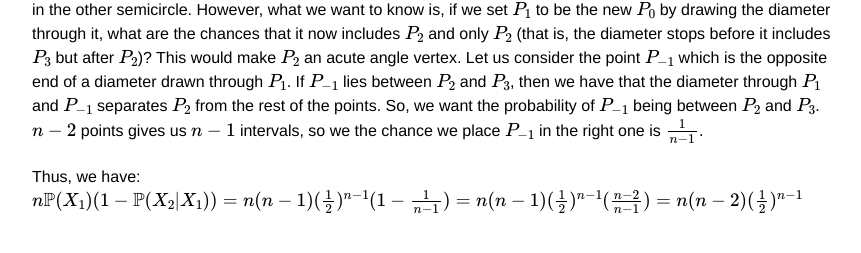
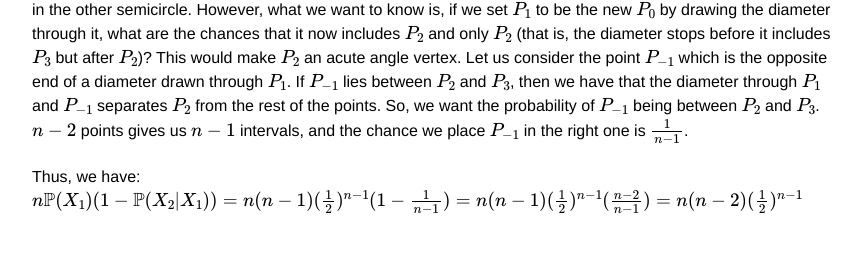
Before and after one commit to yourlifeofmath/yourlifeofmath.github.io, a Jekyll site: the page built from _posts/2019-12-07-Putnam_2005_A6.md, in a window 1280 px wide and 900 px high, scrolled down 1530 px. Shown: the part 625-878 px from the top of the window, without its empty margins (208-1069 px from the left). Built offline with Jekyll 4.4.1, drawn with Linux system fonts in a browser that asks for light colours; formulas are drawn with MathJax 3.

Commit message:
typo 2005 A6

```diff
--- a/_posts/2019-12-07-Putnam_2005_A6.md
+++ b/_posts/2019-12-07-Putnam_2005_A6.md
@@ -57,7 +57,7 @@ $$n \mathbb{P}(X_1) - n \mathbb{P}(X_1 \cap X_{2}) = n \mathbb{P}(X_1) - n \math
 
 First, we find $$\mathbb{P}(X_1)$$. Instead of considering $$P_1$$, the vertex of the acute angle, it turns out to be easier to consider the point right before the vertex (here, before will mean counterclockwise, and after will mean clockwise). Fix $$P_0$$, and draw a diameter through it. Once $$P_0$$ is fixed, we have $$n-1$$ points to choose from, and we want to place exactly one point, call this $$P_1$$, in the semicircle clockwise from $$P_0$$, and then the rest on the opposite side. So we have $$n - 1$$ ways to choose our single point, and we choose the correct side $$n-1$$ times, or $$(\frac{1}{2})^{n-1}$$. Thus, we have $$\mathbb{P}(X_1) = (n-1)(\frac{1}{2})^{n-1}$$.
 
-Next to find $$\mathbb{P}(X_2 \vert X_1)$$, consider the case where we already have an acute angle whose vertex is $$P_1$$, with $$P_0$$ as above. Now consider also $$P_2$$ and $$P_3$$, the two points after $$P_1$$. Because $$P_1$$ is acute, we know that $$P_2$$ and $$P_3$$ are in the other semicircle. However, what we want to know is, if we set $$P_1$$ to be the new $$P_0$$ by drawing the diameter through it, what are the chances that it now includes $$P_2$$ and only $$P_2$$ (that is, the diameter stops before it includes $$P_3$$ but after $$P_2$$)? This would make $$P_2$$ an acute angle vertex. Let us consider the point $$P_{-1}$$ which is the opposite end of a diameter drawn through $$P_1$$. If $$P_{-1}$$ lies between $$P_2$$ and $$P_3$$, then we have that the diameter through $$P_1$$ and $$P_{-1}$$ separates $$P_2$$ from the rest of the points. So, we want the probability of $$P_{-1}$$ being between $$P_2$$ and $$P_3$$. $$n-2$$ points gives us $$n-1$$ intervals, so we the chance we place $$P_{-1}$$ in the right one is $$\frac{1}{n-1}$$.
+Next to find $$\mathbb{P}(X_2 \vert X_1)$$, consider the case where we already have an acute angle whose vertex is $$P_1$$, with $$P_0$$ as above. Now consider also $$P_2$$ and $$P_3$$, the two points after $$P_1$$. Because $$P_1$$ is acute, we know that $$P_2$$ and $$P_3$$ are in the other semicircle. However, what we want to know is, if we set $$P_1$$ to be the new $$P_0$$ by drawing the diameter through it, what are the chances that it now includes $$P_2$$ and only $$P_2$$ (that is, the diameter stops before it includes $$P_3$$ but after $$P_2$$)? This would make $$P_2$$ an acute angle vertex. Let us consider the point $$P_{-1}$$ which is the opposite end of a diameter drawn through $$P_1$$. If $$P_{-1}$$ lies between $$P_2$$ and $$P_3$$, then we have that the diameter through $$P_1$$ and $$P_{-1}$$ separates $$P_2$$ from the rest of the points. So, we want the probability of $$P_{-1}$$ being between $$P_2$$ and $$P_3$$. $$n-2$$ points gives us $$n-1$$ intervals, and the chance we place $$P_{-1}$$ in the right one is $$\frac{1}{n-1}$$.
 
 Thus, we have:
 $$n \mathbb{P}(X_1) (1 - \mathbb{P}(X_2 \vert X_{1}))  = n (n-1)(\frac{1}{2})^{n-1}(1 - \frac{1}{n-1}) = n(n-1)(\frac{1}{2})^{n-1}(\frac{n-2}{n-1}) = n(n-2)(\frac{1}{2})^{n-1}$$
```
